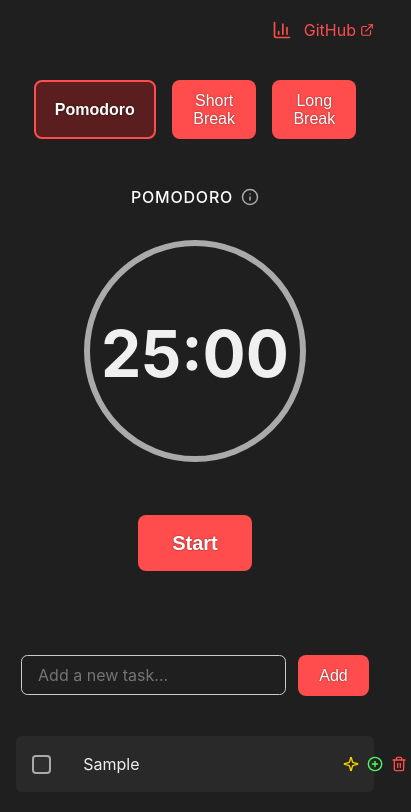
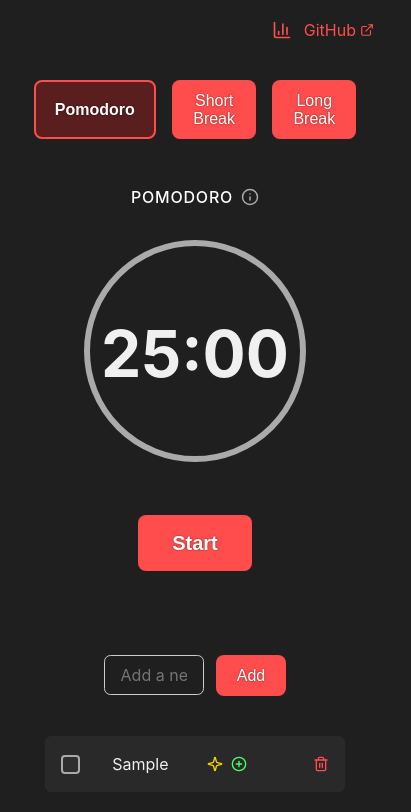
Before and after one commit to yansudeansu/pomodoro, a React (Vite) app: page / in a window 390 px wide. Both pictures are taken after typing "Sample" into the empty fields and a click on the button "Add". Shown: the top 812 px of the page, 411 px wide, since content can reach past the window. Built offline with nearby package versions, Linux system fonts and the light colour scheme.

Commit message:
chore: add media queries to input and task list

```diff
--- a/src/components/atoms/Input/Input.module.css
+++ b/src/components/atoms/Input/Input.module.css
@@ -36,3 +36,15 @@
 .borderless:focus {
   border-color: var(--color-primary);
 }
+
+@media (max-width: 600px) {
+  .input {
+    max-width: 152px;
+  }
+}
+
+@media (max-width: 400px) {
+  .input {
+    max-width: 100px;
+  }
+}
--- a/src/components/molecules/TaskList/TaskList.module.css
+++ b/src/components/molecules/TaskList/TaskList.module.css
@@ -69,3 +69,15 @@
 .pomodoroIcons svg {
   color: var(--color-highlight);
 }
+
+@media (max-width: 600px) {
+  .list {
+    max-width: 354px;
+  }
+}
+
+@media (max-width: 400px) {
+  .list {
+    max-width: 300px;
+  }
+}
```
